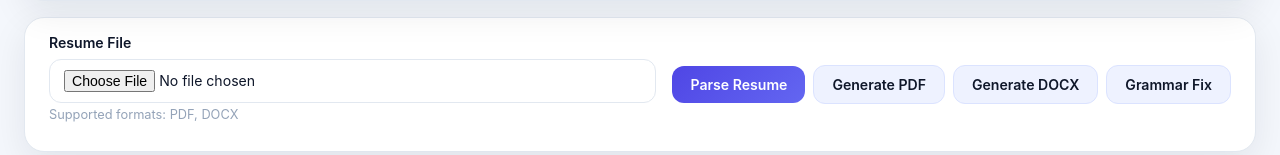
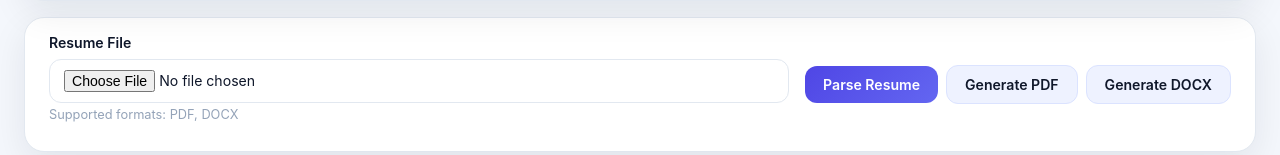
Before and after one commit to 4shm1td06/MLE-RESUME-Client, a React (Vite) app: page / in a window 1280 px wide. Shown: the part 221-376 px from the top of the page. Built offline with nearby package versions, Linux system fonts and the light colour scheme; no server answers.

Commit message:
Remove grammar fix feature

```diff
--- a/src/App.jsx
+++ b/src/App.jsx
@@ -182,25 +182,6 @@ export default function App() {
     }
   };
 
-  const handleGrammarFix = async () => {
-    setLoading(true);
-    try {
-      const response = await fetch(`${API_BASE_URL}/api/resumes/grammar-fix`, {
-        method: 'POST',
-        headers: { 'Content-Type': 'application/json' },
-        body: JSON.stringify({ resumeData: buildPayload() })
-      });
-      const result = await response.json();
-      if (!response.ok) throw new Error(result.error || 'Grammar fix failed.');
-      setResumeData((prev) => ({ ...prev, ...result.fixedData }));
-      setMessage(result.message || 'Grammar fixed successfully.');
-    } catch (error) {
-      setMessage(error.message || 'Something went wrong while fixing grammar.');
-    } finally {
-      setLoading(false);
-    }
-  };
-
   const handleGenerate = async () => {
     if (!file && !extractedText) return;
     setLoading(true);
@@ -285,7 +266,7 @@ export default function App() {
           <button type="button" onClick={handleParseButton} disabled={loading} className="btn btn-primary">{loading ? 'Processing…' : 'Parse Resume'}</button>
           <button type="button" className="btn btn-secondary" onClick={handleGenerate} disabled={loading}>Generate PDF</button>
           <button type="button" className="btn btn-secondary" onClick={handleGenerateDocx} disabled={loading}>Generate DOCX</button>
-          <button type="button" className="btn btn-secondary" onClick={handleGrammarFix} disabled={loading}>Grammar Fix</button>
+
         </div>
       </section>
 
```
